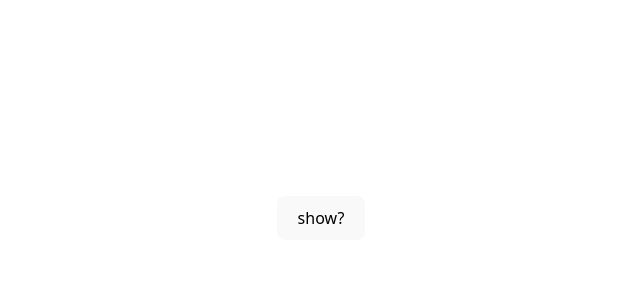
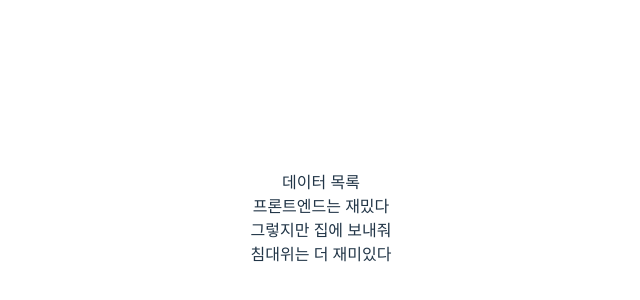
Before and after one commit to wrongstory/REACT-STUDY, a React (Vite) app in the folder five/: page / in a window 1280 px wide. Shown: the part 182-482 px from the top of the page, without its empty margins (319-959 px from the left). Built offline with nearby package versions, Linux system fonts and the light colour scheme; data requests are answered from the project's data file.

Commit message:
[React] 5-3 생명주기 함수

```diff
--- /dev/null
+++ b/five/db.json
@@ -0,0 +1,7 @@
+{
+  "data": [
+    { "id": 1, "content": "프론트엔드는 재밌다" },
+    { "id": 2, "content": "그렇지만 집에 보내줘" },
+    { "id": 3, "content": "침대위는 더 재미있다" }
+  ]
+}
--- a/five/src/App.jsx
+++ b/five/src/App.jsx
@@ -1,100 +1,64 @@
-import { Component, use, useEffect, useState } from 'react';
+import { useEffect, useState } from 'react';
 import './App.css';
+
 function App() {
-  const [showCounter, setShowCounter] = useState(false);
+  const [data, setData] = useState([]);
+
+  useEffect(() => {
+    fetch('http://localhost:3000/data')
+      .then((res) => res.json())
+      .then((res) => setData(res));
+  }, []);
+  // 빈 배열 없으면 무한 리렌더링 일어남. 조심할 것!!!!
 
   return (
     <>
-      {showCounter && <Counter />}
-      <button onClick={() => setShowCounter((prev) => !prev)}>show?</button>
+      {/* <Component /> */}
+      {/* <Component2 /> */}
+      <div>데이터 목록</div>
+      {data.map((el) => (
+        <div key={el.id}>{el.content}</div>
+      ))}
     </>
   );
 }
 
-function Counter() {
-  const [counter, setCounter] = useState(1);
-  const [counter2, setCounter2] = useState(100);
+// 1. 서버에서 데이터를 받아올 때
+// function Component() {
+//   const [data, setData] = useState([]);
 
-  useEffect(() => {
-    // 컴포넌트 들어갈 경우 작동
-    console.log('useEffect');
+//   useEffect(() => {
+//     fetch('...').then((res) => setData(res));
+//   }, []);
 
-    // 컴포넌트 사라질때 작동
-    return () => {
-      console.log('return function');
-    };
-  }, []);
-  // 빈 배열을 추가하면 첫 화면 렌더 때만 실행됨
-  // 배열안에 특정 변수를 넣으면, 변수가 변경될 때 useEffect가 실행
-  // 함수 컴포넌트는 리렌더링이 발생할 경우에도 컴포넌트가 사라짐.
-  // 즉 정확히 타게팅을 하고 코드를 작성할 것
-
-  // 1. 컴포넌트가 최초로 렌더 될때에만 조작을 하고 싶다!
-  useEffect(() => {
-    console.log('맨 처음 렌더링 될 때');
-  }, []);
-
-  // 2. 컴포넌트가 리렌더링 될 때 조작하고 싶다!
-  useEffect(() => {
-    console.log('리렌더링...');
-  });
-
-  // 3. 특정 상태값이 변할 때에만 조작하고 싶다!
-  useEffect(() => {
-    console.log('counter의 값이 변할 때');
-  }, [counter]);
-
-  useEffect(() => {
-    console.log('counter2의 값이 변할 때');
-  }, [counter2]);
-
-  // 4. 컴포넌트가 최종적으로 언마운트 될때 조작하고 싶다!
-  useEffect(() => {
-    return () => {
-      console.log('retuned function');
-    };
-  }, []);
-
-  return (
-    <>
-      <div>counter : {counter}</div>
-      <button onClick={() => setCounter(counter + 1)}>+1</button>
-      <div>counter2 : {counter2}</div>
-      <button onClick={() => setCounter2(counter2 - 1)}>-1</button>
-    </>
-  );
-}
-
-// class Counter extends Component {
-//   constructor() {
-//     super();
-//     this.state = { counter: 1 };
-//     console.log('constructor');
-//   }
-
-//   componentDidMount() {
-//     console.log('componentDidMount');
-//   }
-
-//   componentDidUpdate() {
-//     console.log('componentDidUpdate');
-//   }
-//   componentWillUnmount() {
-//     console.log('componentWillUnmount');
-//   }
-//   render() {
-//     console.log('render');
-//     return (
-//       <>
-//         <div>counter : {this.state.counter}</div>
-//         <button
-//           onClick={() => this.setState({ counter: this.state.counter + 1 })}
-//         >
-//           +1
-//         </button>
-//       </>
-//     );
-//   }
+//   return (
+//     <>
+//       <div>데이터 목록</div>
+//       {data.map((el) => (
+//         <div>{el.content}</div>
+//       ))}
+//     </>
+//   );
 // }
 
+// 2. 이벤트 핸들러를 사용할 때
+// function Component2() {
+//   const [position, setPosition] = useState({ x: 0, y: 0 });
+
+//   useEffect(() => {
+//     const mouseHandler = () => {
+//       '마우스 위치 구해서 상태 업데이트 하는 코드';
+//     };
+
+//     window.addEventListener('mousemove', mouseHandler);
+//     return () => {
+//       window.removeEventListener('mousemove', mouseHandler);
+//     };
+//   });
+
+//   return <Component2>마우스 위치가 필요한 컴포넌트</Component2>;
+// }
+
+// 3. 타이머 함수를 사용할 때
+
 export default App;
```
Also changed, not shown: five/src/App_useEffect.jsx (added, +100 -0 lines).
